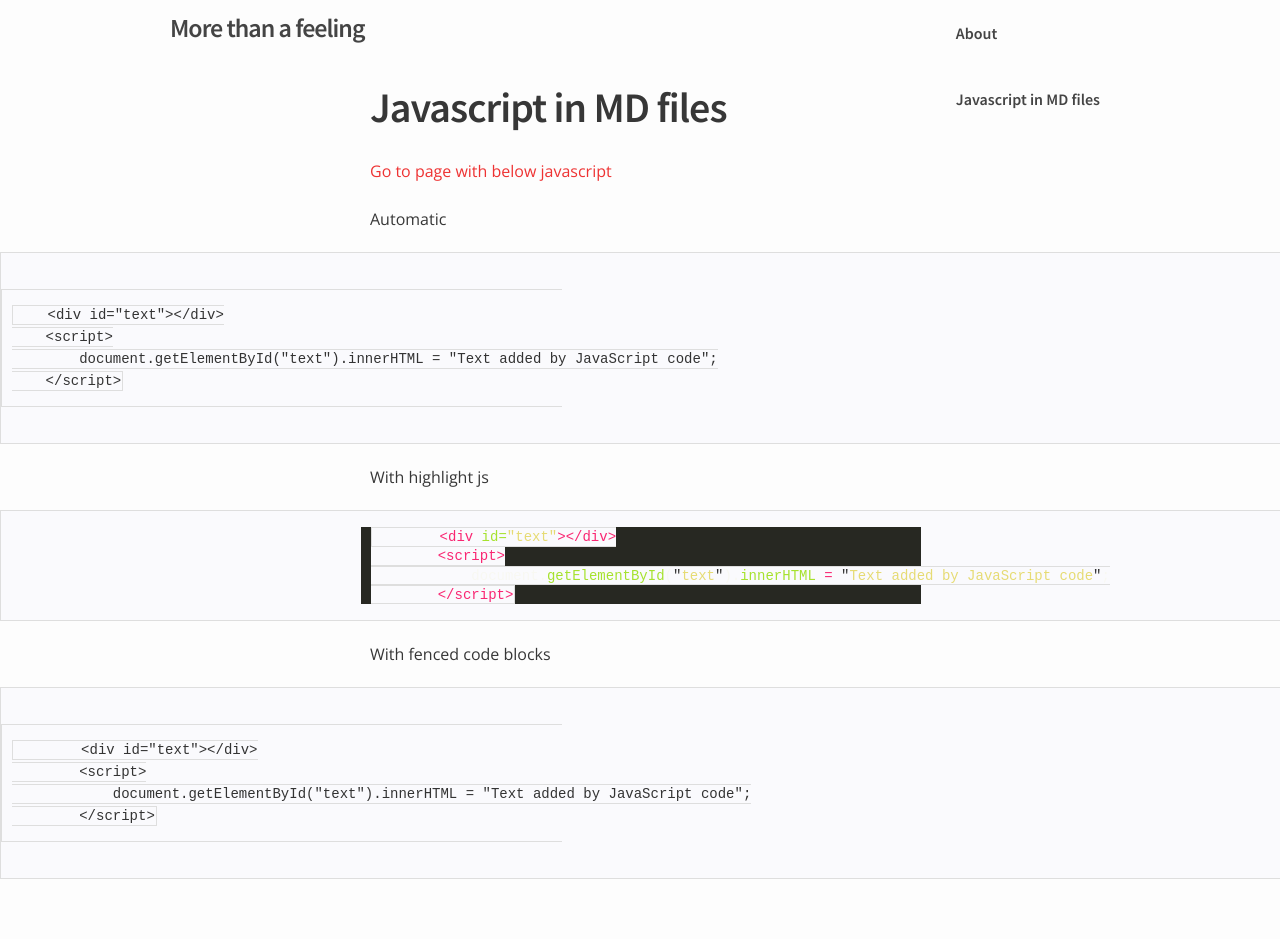
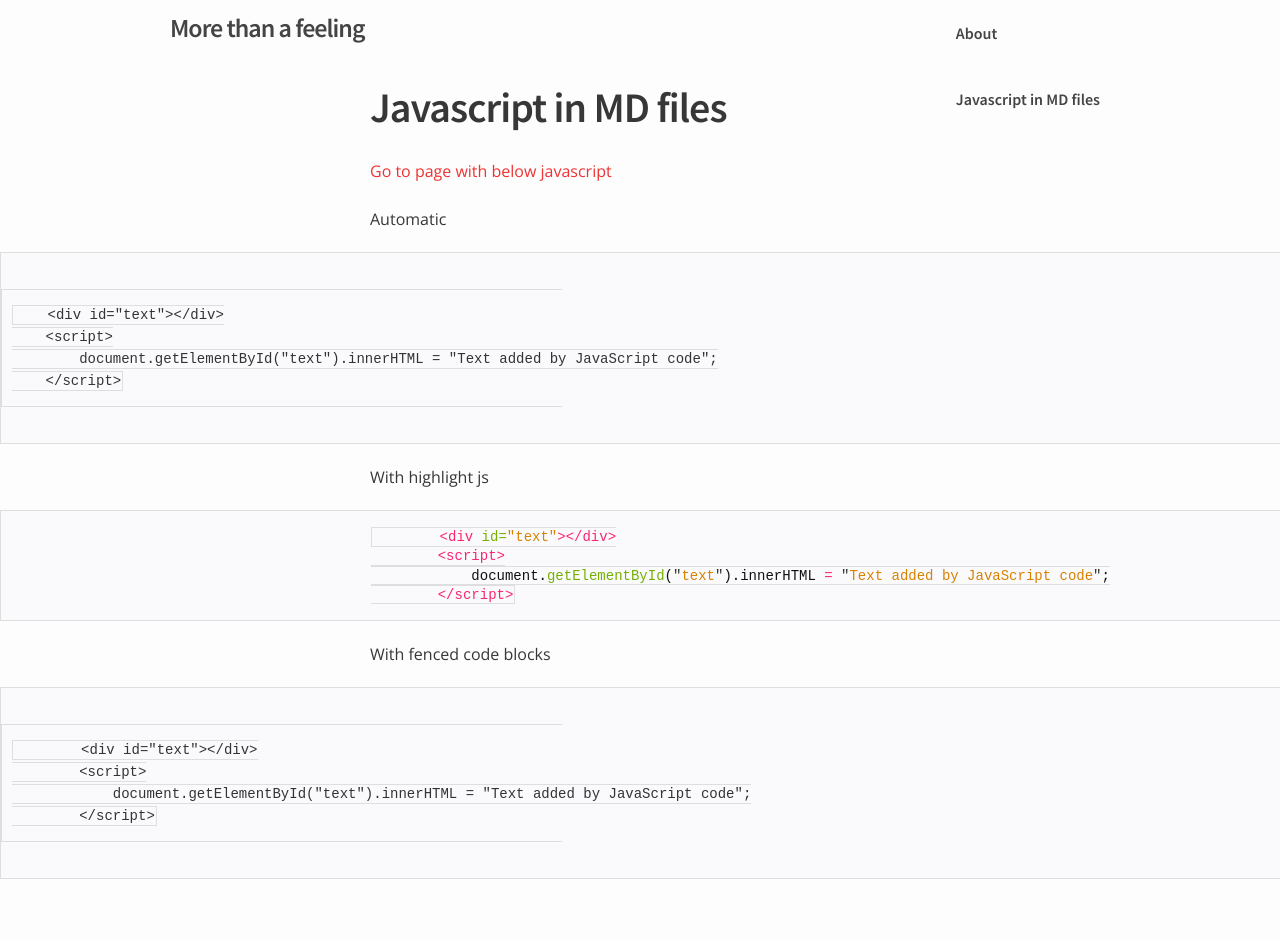
Before and after one commit to tikal86/tikal86.github.io, a Jekyll site: the page built from javascript-in-md.md, in a window 1280 px wide. Built offline with Jekyll 4.4.1, drawn with Linux system fonts in a browser that asks for light colours.

Commit message:
Normal highlighting

```diff
--- a/css/main.scss
+++ b/css/main.scss
@@ -48,5 +48,5 @@ $on-laptop:        800px;
 @import
         "base",
         "layout",
-        "highlight-monokai"
+        "syntax-highlighting"
 ;
```
